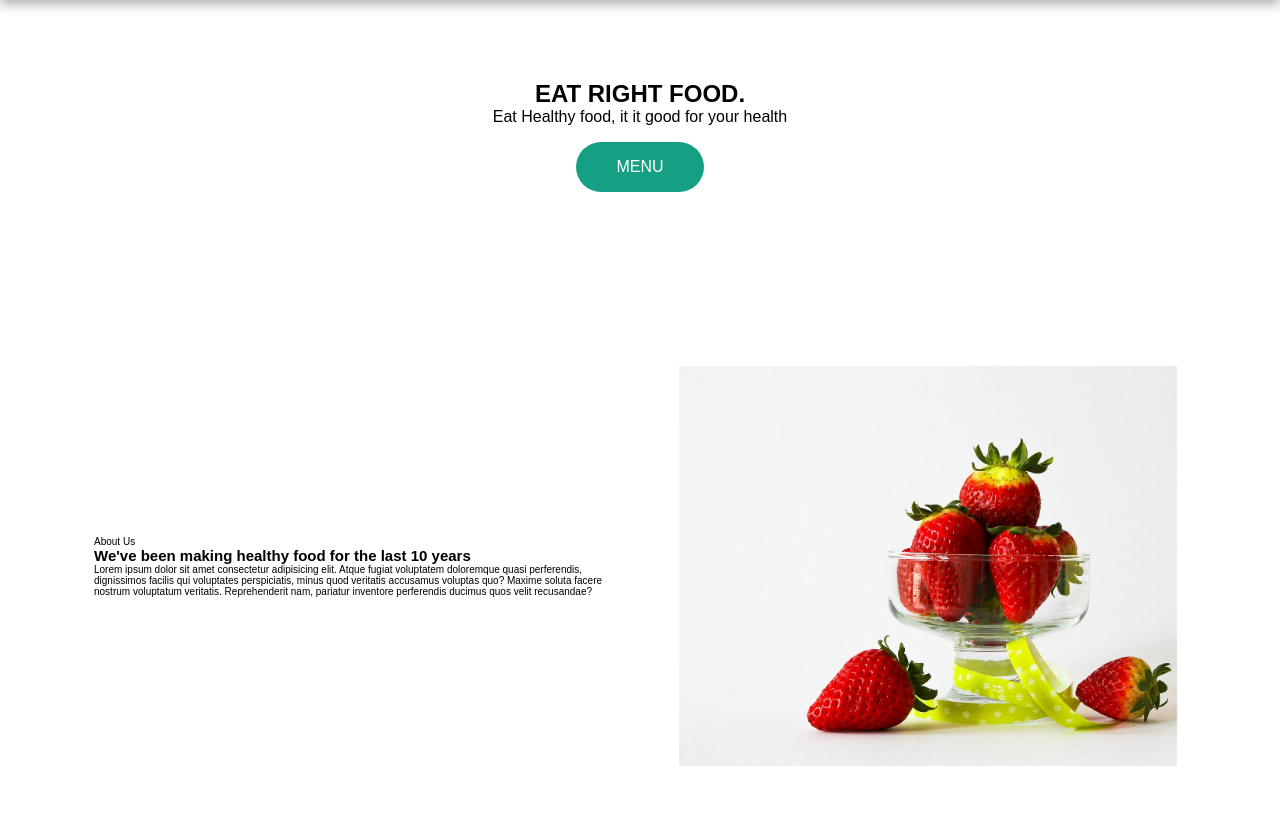
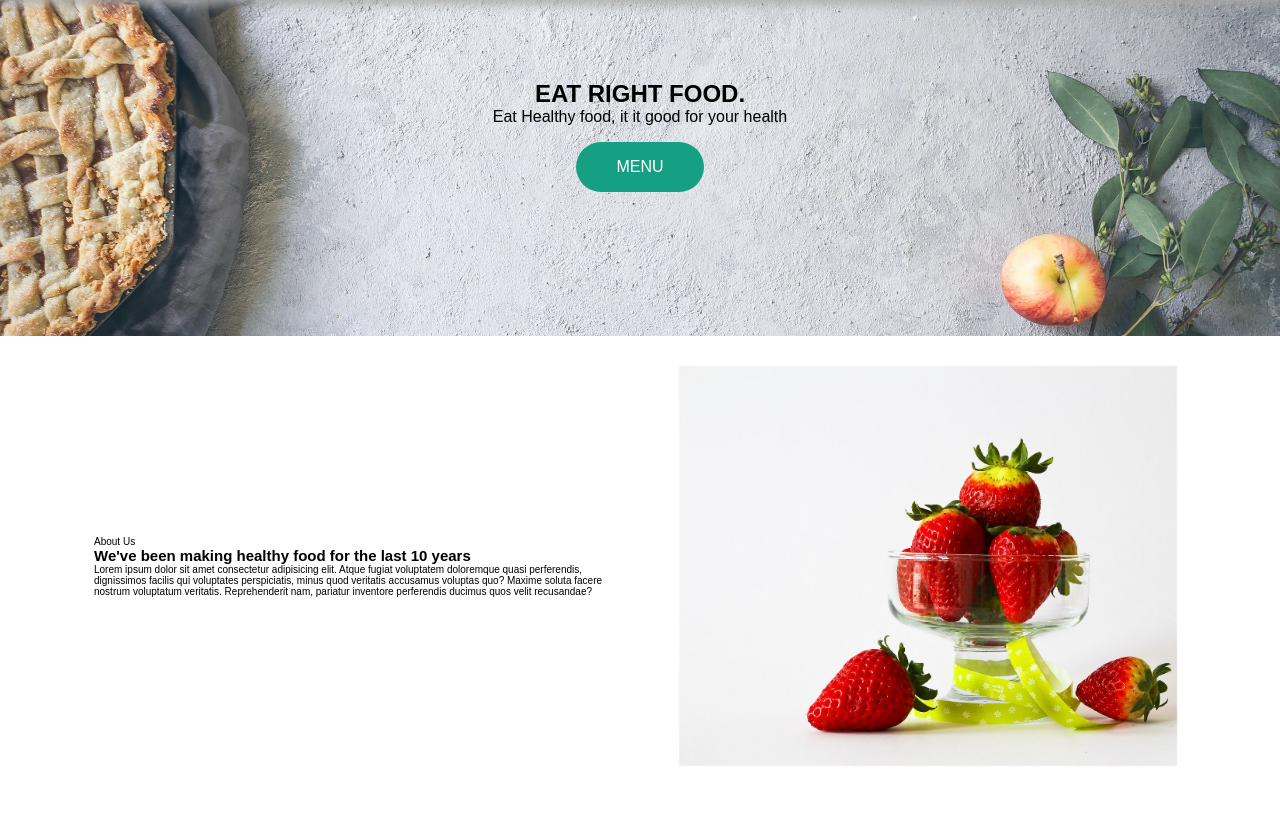
Before and after one commit to shivamkapsa/Restraunt-Website-, a plain HTML site: page index.html in a window 1280 px wide. Shown: the part 64-885 px from the top of the page. Drawn offline with nearby package versions, Linux system fonts and the light colour scheme.

Commit message:
Update style.css

```diff
--- a/style.css
+++ b/style.css
@@ -94,7 +94,7 @@ body{
 
 .showcase-area{
    height: 50vh;
-   background: url("./img/header-image2.jpg");
+   background: url("./header-image2.jpg");
    background-size: cover;
    background-position: center;
    background-repeat: no-repeat;
```
